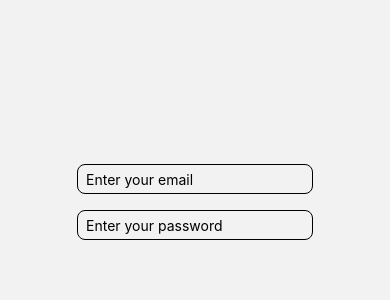
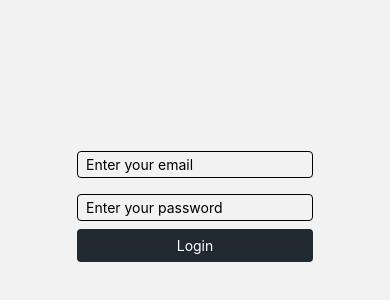
Before and after one commit to cofi333/inventory-system-frontend, a React Native app: screen /Login in a window 390 px wide. Shown: the part 220-520 px from the top of the page. Built offline with nearby package versions, Linux system fonts and the light colour scheme.

Commit message:
Login form & validation

```diff
--- a/babel.config.js
+++ b/babel.config.js
@@ -1,6 +1,19 @@
-module.exports = function(api) {
-  api.cache(true);
-  return {
-    presets: ['babel-preset-expo'],
-  };
+module.exports = function (api) {
+    api.cache(true);
+    return {
+        presets: ["babel-preset-expo"],
+        plugins: [
+            [
+                "module:react-native-dotenv",
+                {
+                    envName: "APP_ENV",
+                    moduleName: "@env",
+                    path: ".env.local",
+                    safe: false,
+                    allowUndefined: true,
+                    verbose: false,
+                },
+            ],
+        ],
+    };
 };
--- a/components/LoginForm.tsx
+++ b/components/LoginForm.tsx
@@ -1,20 +1,66 @@
-import { Text, TextInput, View } from "react-native";
+import { Text, TextInput, View, Button } from "react-native";
 import { globals } from "../styles/globals";
-import { LOGIN_INPUTS, LOGIN_SCHEMA } from "../utils/constants";
+import { LOGIN_INPUTS, LOGIN_SCHEMA, API_ENDPOINT } from "../utils/constants";
 import { useForm, Controller } from "react-hook-form";
 import { zodResolver } from "@hookform/resolvers/zod";
+import { useState } from "react";
+import axios from "axios";
+import { BASE_URL } from "@env";
+import { PrimaryButton } from "../components";
 
 const LoginForm = () => {
+    const {
+        handleSubmit,
+        control,
+        formState: { errors },
+    } = useForm({
+        resolver: zodResolver(LOGIN_SCHEMA),
+    });
+    const [isLoading, setIsLoading] = useState<boolean>(false);
+
+    const onSubmit = async (data) => {
+        try {
+            setIsLoading(true);
+            const response = await axios.post(
+                `${BASE_URL}${API_ENDPOINT.LOGIN}`,
+                data
+            );
+            console.log(response);
+        } catch (error) {
+            console.log(error);
+            setIsLoading(false);
+        }
+    };
+
     return (
         <View>
             {LOGIN_INPUTS.map((input) => (
-                <TextInput
-                    key={input.id}
-                    placeholder={input.placeholder}
-                    style={globals.input}
-                    secureTextEntry={input.type === "password" ? true : false}
-                />
+                <View key={input.id}>
+                    <Controller
+                        control={control}
+                        render={({ field: { onChange, onBlur, value } }) => (
+                            <>
+                                <TextInput
+                                    placeholder={input.placeholder}
+                                    style={globals.input}
+                                    secureTextEntry={input.type === "password"}
+                                    onBlur={onBlur}
+                                    onChangeText={onChange}
+                                    value={value}
+                                />
+                                {errors[input.name]?.message && (
+                                    <Text>
+                                        {String(errors[input.name].message)}
+                                    </Text>
+                                )}
+                            </>
+                        )}
+                        name={input.name}
+                    />
+                </View>
             ))}
+
+            <PrimaryButton title="Login" onPress={handleSubmit(onSubmit)} />
         </View>
     );
 };
--- /dev/null
+++ b/components/PrimaryButton.tsx
@@ -0,0 +1,26 @@
+import { Pressable, Text } from "react-native";
+import { globals } from "../styles/globals";
+import { COLORS } from "../utils/constants";
+import { StyleSheet } from "react-native";
+
+const PrimaryButton = ({ title, onPress }) => {
+    return (
+        <Pressable onPress={onPress} style={button.background}>
+            <Text style={button.text}>{title}</Text>
+        </Pressable>
+    );
+};
+
+const button = StyleSheet.create({
+    text: {
+        color: COLORS.button_text,
+        textAlign: "center",
+    },
+    background: {
+        backgroundColor: COLORS.button_primary,
+        padding: 8,
+        borderRadius: 4,
+    },
+});
+
+export default PrimaryButton;
--- a/components/index.ts
+++ b/components/index.ts
@@ -1 +1,2 @@
 export { default as LoginForm } from "./LoginForm";
+export { default as PrimaryButton } from "./PrimaryButton";
--- /dev/null
+++ b/env.d.ts
@@ -0,0 +1,3 @@
+declare module "@env" {
+    export const BASE_URL: string;
+}
--- a/package.json
+++ b/package.json
@@ -13,12 +13,14 @@
     "@react-navigation/native": "^6.1.17",
     "@react-navigation/native-stack": "^6.9.26",
     "@types/react": "~18.2.14",
+    "axios": "^1.7.2",
     "expo": "^51.0.14",
     "expo-camera": "^15.0.11",
     "expo-status-bar": "^1.12.1",
     "react": "18.2.0",
     "react-hook-form": "^7.52.0",
     "react-native": "^0.74.2",
+    "react-native-dotenv": "^3.4.11",
     "react-native-safe-area-context": "4.10.1",
     "react-native-screens": "3.31.1",
     "typescript": "^5.5.2",
--- a/screens/WelcomeScreen.tsx
+++ b/screens/WelcomeScreen.tsx
@@ -1,7 +1,7 @@
-import { Text, Image, View, Button } from "react-native";
+import { Text, Image, View } from "react-native";
 import { images } from "../resources/images";
 import { welcomeScreen, globals } from "../styles/globals";
-import { colors } from "../utils/constants";
+import { PrimaryButton } from "../components";
 
 const WelcomeScreen = ({ navigation }) => {
     return (
@@ -18,14 +18,12 @@ const WelcomeScreen = ({ navigation }) => {
                 </Text>
             </View>
             <View style={welcomeScreen.buttons}>
-                <Button
+                <PrimaryButton
                     title="Login"
-                    color={colors.button_primary}
                     onPress={() => navigation.navigate("Login")}
                 />
-                <Button
+                <PrimaryButton
                     title="Signup"
-                    color={colors.button_primary}
                     onPress={() => navigation.navigate("Signup")}
                 />
             </View>
--- a/styles/globals.ts
+++ b/styles/globals.ts
@@ -8,7 +8,7 @@ export const globals = StyleSheet.create({
         marginHorizontal: 20,
     },
     header: {
-        fontSize: 23,
+        fontSize: 25,
         marginBottom: 5,
         textAlign: "center",
     },
@@ -18,13 +18,12 @@ export const globals = StyleSheet.create({
         textAlign: "center",
     },
     input: {
-        height: 30,
-        margin: 8,
+        marginVertical: 8,
         borderWidth: 1,
-        borderRadius: 8,
+        borderRadius: 4,
         paddingHorizontal: 8,
         paddingVertical: 4,
-        minWidth: "75%",
+        minWidth: "100%",
     },
 });
 
--- a/utils/constants.ts
+++ b/utils/constants.ts
@@ -1,8 +1,9 @@
 import { TApiEndpoints, TInputs } from "./types";
 import { z } from "zod";
 
-export const colors = {
+export const COLORS = {
     button_primary: "#202930",
+    button_text: "#fff",
 };
 
 export const API_ENDPOINT: TApiEndpoints = {
```
Also changed, not shown: 1 other file (tests, documents, lock files or other folders).
